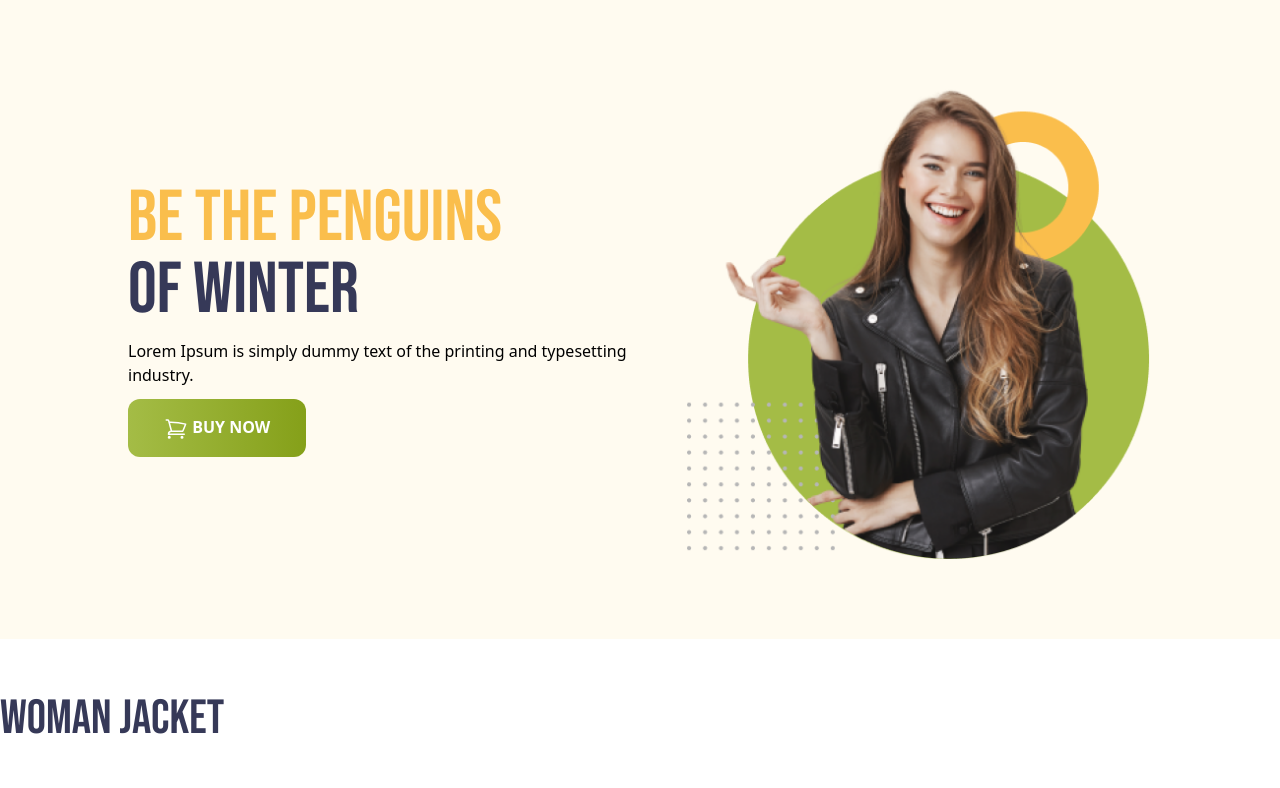
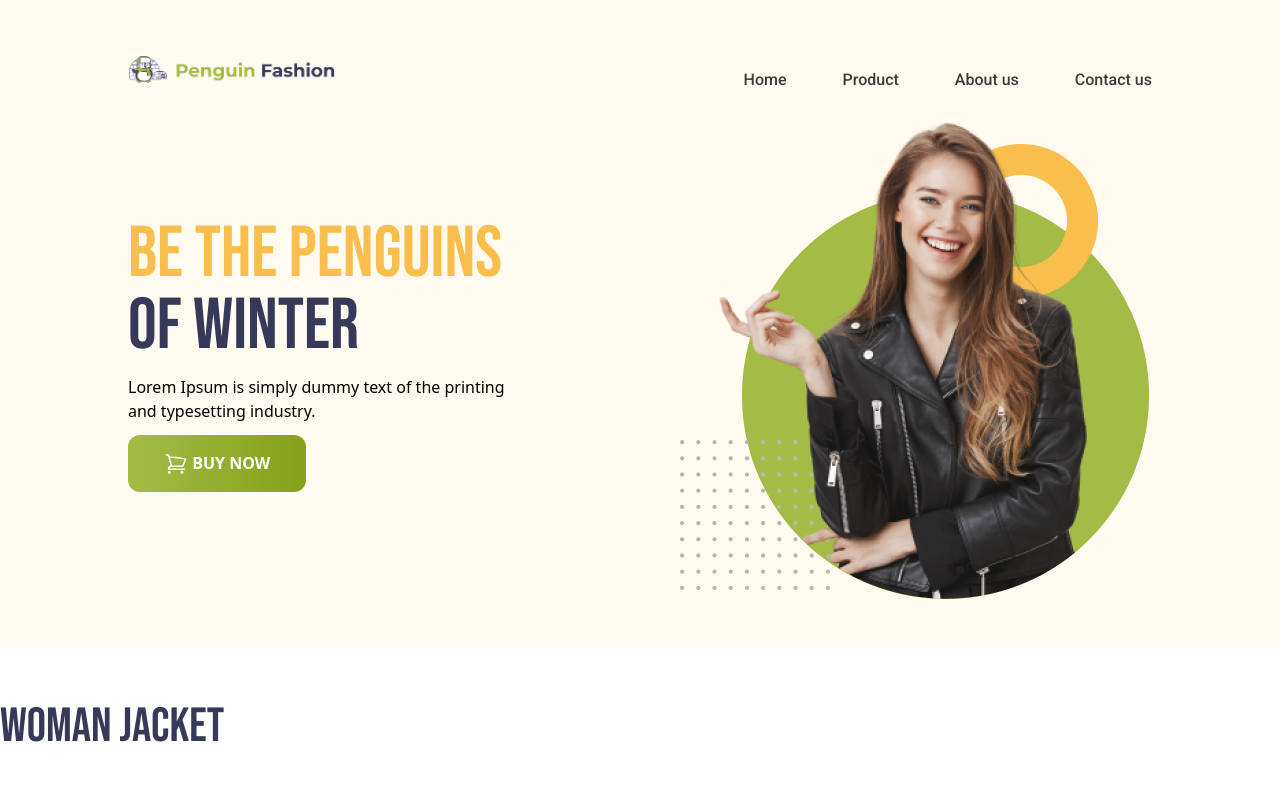
Before and after one commit to mamun464/Penguin-Fashion_with-Tailwind, a plain HTML site: page index.html in a window 1280 px wide. Shown: the top 788 px of the page. Drawn offline with nearby package versions, Linux system fonts and the light colour scheme.

Commit message:
Nav bar done with responsive and Project Complited

```diff
--- a/index.html
+++ b/index.html
@@ -24,9 +24,17 @@
 </head>
 
 <body>
-    <header class="bg-[#FFFBF0] px-4 md:px-32 py-20">
+    <header class="bg-[#FFFBF0] px-4 md:px-32 py-12">
         <!-- --------------nav -->
-        <nav></nav>
+        <nav class="flex flex-col md:items-center justify-between mb-5 lg:flex-row ">
+            <img class="w-52" src="icons/logo.png" alt="">
+            <div class="hidden mt-5 md:flex gap-14 text-[#3C3C3C] font-roboto text-base font-medium leading-6">
+                <a href="">Home</a>
+                <a href="">Product</a>
+                <a href="">About us</a>
+                <a href="">Contact us</a>
+            </div>
+        </nav>
         <!-- ..............banner -->
         <div class="flex flex-col md:flex-row justify-between items-center">
             <div class="space-y-3">
@@ -34,7 +42,7 @@
                         Penguins</span>
                     <br> <span class="text-[#363958]">of Winter</span>
                 </h1>
-                <p>Lorem Ipsum is simply dummy text of the printing
+                <p class="w-96">Lorem Ipsum is simply dummy text of the printing
                     and typesetting industry.</p>
                 <button
                     class="bg-gradient-to-r from-[#A4BC46] to-[#85A019] rounded-xl py-4 px-9 text-white text-base font-semibold uppercase">
```
